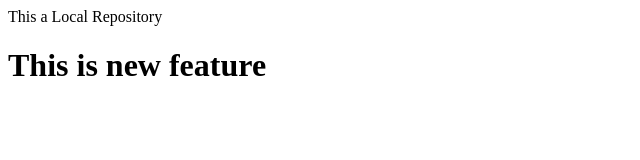
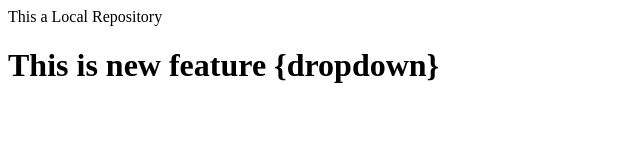
Before and after one commit to VinayJogaVJ/LocalRepo, a plain HTML site: page index.html in a window 1280 px wide. Shown: the whole page, without its empty margins (0-640 px from the left). Drawn offline with Linux system fonts and the light colour scheme.

```diff
--- a/index.html
+++ b/index.html
@@ -1,2 +1,2 @@
 <p>This a Local Repository</p>
-<h1>This is new feature</h>
+<h1>This is new feature {dropdown} </h>
```
